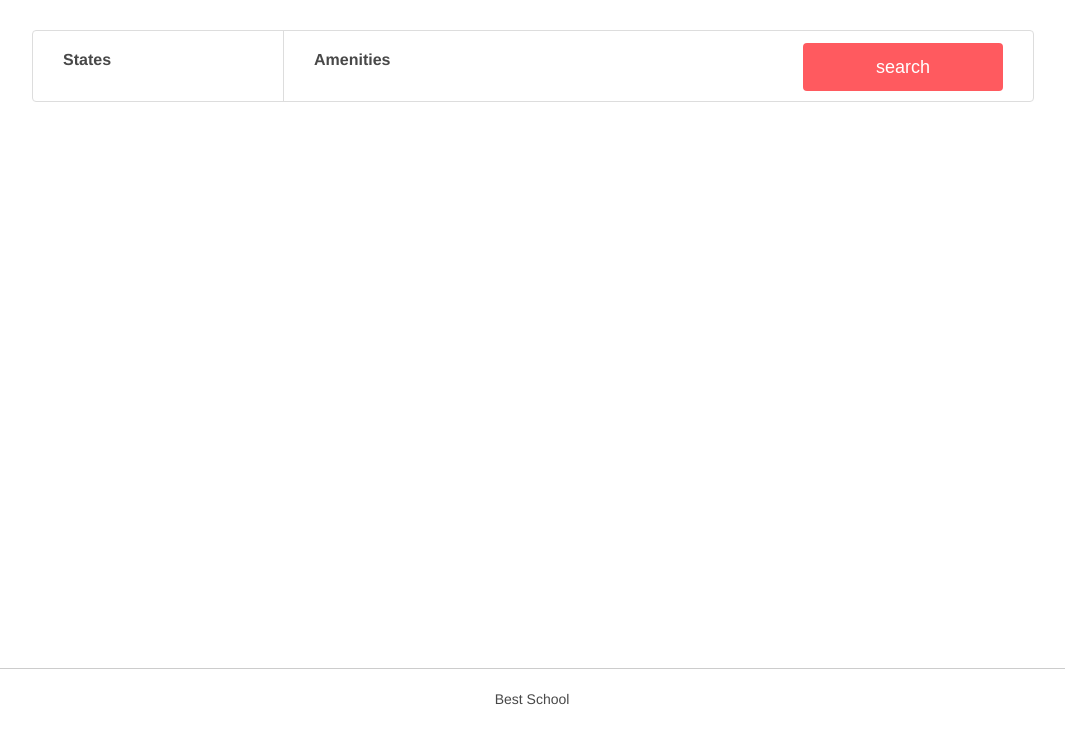
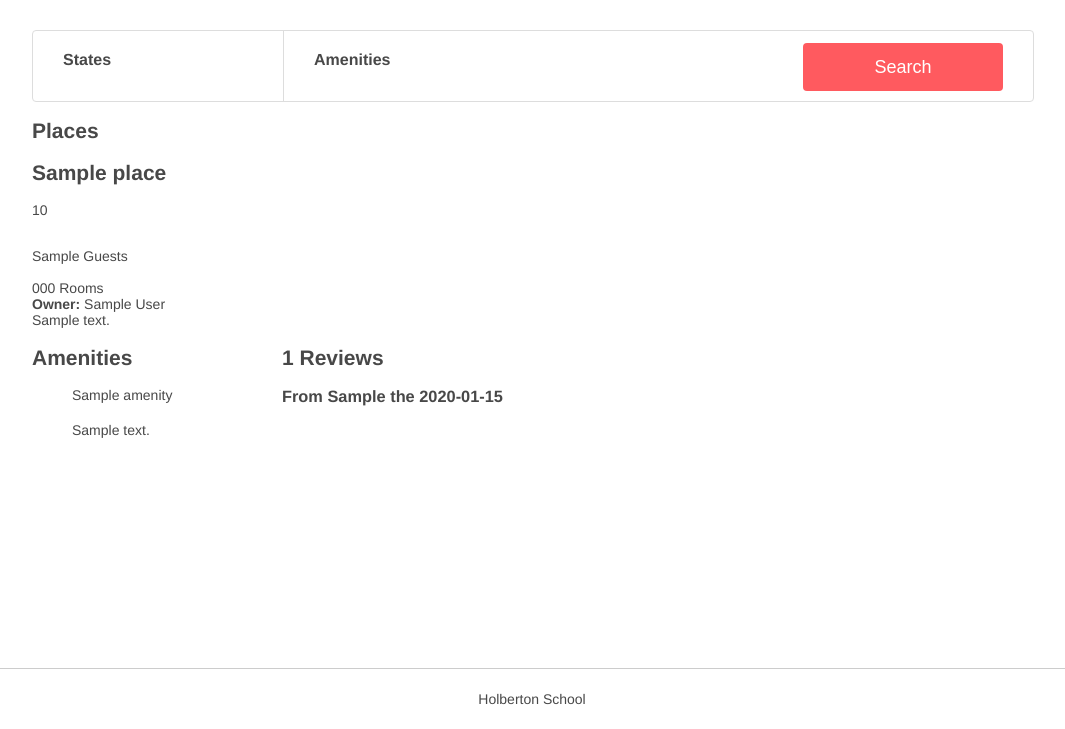
Before and after one commit to MrMvshv/AirBnB_clone_v2, a Flask app: template web_flask/templates/100-hbnb.html in a window 1280 px wide. Shown: the part 71-800 px from the top of the page, without its empty margins (108-1173 px from the left). Run offline with Flask 3, Linux system fonts and the light colour scheme; the template is opened without the code that fills it: most values are stand-ins (such as "Sample title", 1, 10 or a date in 2020).

Commit message:
Dan 4 zzs 9t

```diff
--- a/web_flask/templates/100-hbnb.html
+++ b/web_flask/templates/100-hbnb.html
@@ -1,48 +1,101 @@
 <!DOCTYPE html>
-<html lang="en">
-  <head>
-    <meta charset="UTF-8">
-    <link rel="icon" type="image/icon" href="/images/icon.png">
-    <link rel="stylesheet" href="styles/4-common.css">
-    <link rel="stylesheet" href="styles/3-header.css">
-    <link rel="stylesheet" href="styles/3-footer.css">
-    <link rel="stylesheet" href="styles/6-filters.css">
-    <title>AirBnB Clone</title>
-   </head>
+<HTML lang="en">
+  <HEAD>
+    <META charset="utf-8">
+    <TITLE>AirBnB clone</TITLE>
+    <LINK rel="stylesheet" href="../static/styles/4-common.css">
+    <LINK rel="stylesheet" href="../static/styles/3-header.css">
+    <LINK rel="stylesheet" href="../static/styles/3-footer.css">
+    <LINK rel="stylesheet" href="../static/styles/6-filters.css">
+    <LINK rel="stylesheet" href="../static/styles/8-places.css">
+    <LINK rel="icon" href="../static/images/icon.png">
+  </HEAD>
 
-   <body>
-    <header></header>
-    <!-- Division -->
-    <div class="container">
-        <section class="filters">
-            <div class="locations">
-                <h3>States</h3>
-                <h4>&nbsp</h4>
-                    <div class="popover">
-  		    {% for state in states|sort(attribute="name") %}
-                        <h2>{{ state.name }}</h2>
-                            <ul>
-				{% for city in state.cities|sort(attribute="name") %}
-                                <li>{{ city.name }}</li>
-				{% endfor %}
-                            </ul>
-		    {% endfor %}
-                    </div>
-            </div>
-            <div class="amenities">
-                <h3>Amenities</h3>
-                <h4>&nbsp</h4>
-                <ul class="popover">
-		{% for amenity in amenities.values()|sort(attribute="name") %}
-                    <li>{{ amenity.name}}</li>
-		{% endfor %}
-                </ul>
-            </div>
-            <button>search</button>
-        </section>
-    </div>
-    <footer>
-     Best School
-    </footer>
-   </body>
-</html>
+  <BODY>
+    <HEADER></HEADER>
+
+    <DIV class="container">
+      <SECTION class="filters">
+        <DIV class="locations">
+          <H3>States</H3>
+          <H4>&nbsp;</H4>
+          <DIV class="popover">
+            <UL>
+            {% for state in states|sort(attribute="name") %}
+              <LI><STRONG>{{ state.name }}</STRONG>
+                <UL>
+                {% for city in state.cities|sort(attribute="name") %}
+                  <LI>{{ city.name }}</LI>
+                {% endfor %}
+                </UL>
+              </LI>
+            {% endfor %}
+            </UL>
+          </DIV>
+
+        </DIV><DIV class="amenities">
+          <H3>Amenities</H3>
+          <H4>&nbsp;</H4>
+          <UL class="popover">
+          {% for amenity in amenities|sort(attribute="name") %}
+            <LI>{{ amenity.name }}</LI>
+          {% endfor %}
+          </UL>
+        </DIV>
+        <BUTTON>Search</BUTTON>
+      </SECTION>
+
+      <SECTION class="places">
+          <H1>Places</H1>
+          {% for place in places|sort(attribute="name") %}
+          <ARTICLE>
+            <H2>{{ place.name }}</H2>
+            <DIV class="price_by_night">
+		<P>{{ place.price_by_night }}<P>
+	    </DIV>
+
+            <DIV class="information">
+              <DIV class="max_guest">
+                <DIV class="icon_guest"></DIV>
+                <BR>{{ place.max_guest }} Guests
+              </DIV>
+              <DIV class="number_bathrooms">
+                <DIV class="icon_bath"></DIV>
+                <BR>{{ place.number_rooms }} Rooms
+              </DIV>
+            </DIV>
+
+            <DIV class="user">
+              <STRONG>Owner:</STRONG> {{ place.user.first_name }} {{ place.user.last_name }}
+            </DIV>
+
+            <DIV class="description">{{ place.description|safe }}</DIV>
+
+            <DIV class="amenities">
+              <H2>Amenities</H2>
+              {% for amenity in place.amenities|sort(attribute="name") %}
+              <UL>
+                <LI><P>{{ amenity.name }}</P></LI>
+              </UL>
+              {% endfor %}
+            </DIV>
+
+            <DIV class="reviews">
+              <H2>{{ place.reviews.__len__() }} Reviews</H2>
+              {% for review in place.reviews %}
+              <H3>From {{ review.user.first_name }} the {{ review.created_at.date().__str__() }}</H3>
+              <UL>
+                <LI><P>{{ review.text|safe }}</P></LI>
+              </UL>
+            {% endfor %}
+            </DIV>
+          </ARTICLE>
+          {% endfor %}
+        </SECTION>
+    </DIV>
+
+    <FOOTER>
+      Holberton School
+    </FOOTER>
+  </BODY>
+</HTML>
```
